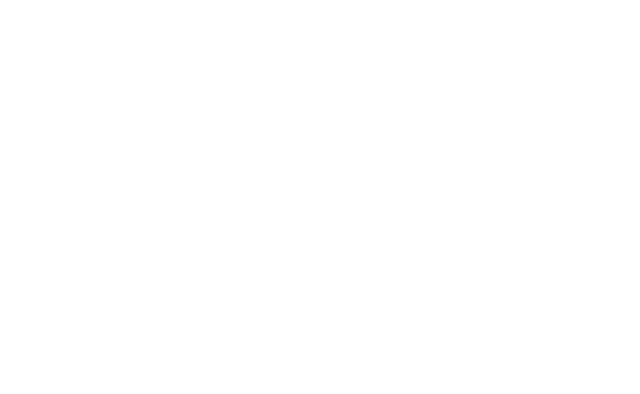
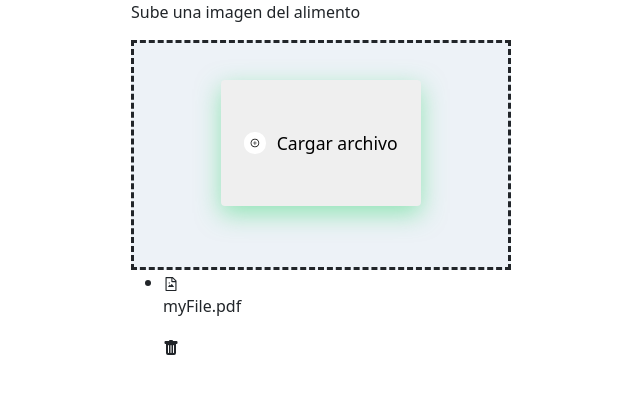
Before and after one commit to Leinad0407/FoodLinkBE, a React (Create React App) app: page /images in a window 1280 px wide. Shown: the top 394 px of the page, without its empty margins (319-959 px from the left). Built offline with nearby package versions, Linux system fonts and the light colour scheme.

Commit message:
upload image format

```diff
--- a/package.json
+++ b/package.json
@@ -7,6 +7,7 @@
     "@testing-library/react": "^13.3.0",
     "@testing-library/user-event": "^13.5.0",
     "bootstrap": "^5.1.3",
+    "bootstrap-icons": "^1.9.1",
     "dotenv": "^16.0.1",
     "moment": "^2.29.4",
     "react": "^18.2.0",
--- /dev/null
+++ b/src/components/FileItem/FileItem.jsx
@@ -0,0 +1,22 @@
+import React from "react";
+import "./FileItem.scss";
+import { AiOutlineFileImage } from "react-icons/ai";
+import { BsFillTrashFill } from "react-icons/bs";
+import { FaSpinner } from "react-icons/fa";
+
+const FileItem = ({ file, deleteFile }) => {
+  return (
+    <li className="list-item" key={file.name}>
+      <AiOutlineFileImage />
+      <p>{file.name}</p>
+      <div className="actions">
+        {file.isUploading && <FaSpinner className="fa-spin" />}
+        {!file.isUploading && (
+          <BsFillTrashFill onClick={() => deleteFile(file.name)} />
+        )}
+      </div>
+    </li>
+  );
+};
+
+export default FileItem;
--- /dev/null
+++ b/src/components/FileList/FileList.jsx
@@ -0,0 +1,22 @@
+import React from "react";
+import FileItem from "../FileItem/FileItem";
+
+const FileList = ({ files, removeFile }) => {
+  const deleteFileHandler = ({ _name }) => {
+    fetch("https://.json", {
+      method: "DELETE",
+    })
+      .then((res) => removeFile(_name))
+      .then((err) => console.error(err));
+  };
+  return (
+    <ul className="file-list">
+      {files &&
+        files.map((f) => (
+          <FileItem key={f.name} file={f} deleteFile={deleteFileHandler} />
+        ))}
+    </ul>
+  );
+};
+
+export default FileList;
--- /dev/null
+++ b/src/components/FileUpload/FileUpload.jsx
@@ -0,0 +1,50 @@
+import React from "react";
+import { AiOutlinePlusCircle } from "react-icons/ai";
+import "./FileUpload.scss";
+import { createImg } from "../../services/postImage";
+
+const FileUpload = ({ files, setFiles, removeFile }) => {
+  const uploadHandler = (event) => {
+    const file = event.tatget.files[0];
+    file.isUploading = true;
+    setFiles([...files, file]);
+
+    // upload file
+    const formData = new FormData();
+    formData.append(file.name, file, file.name);
+
+    const handleSubmit = async (event) => {
+      event.preventDefault();
+      console.log("Jalando Ando");
+      const formData = {
+        files,
+      };
+      try {
+        await createImg(formData);
+      } catch (error) {
+        console.log(error);
+        removeFile(file.name);
+      }
+    };
+  };
+
+  return (
+    <>
+      <div className="file-card">
+        <div className="file-inputs">
+          <input type="file" onChange={uploadHandler} />
+          <button>
+            <i>
+              <AiOutlinePlusCircle />
+            </i>
+            Cargar archivo
+          </button>
+          <p className="mainUpload">Archivos que soporta</p>
+          <p className="infoUpload">PDF, JPG, PNG</p>
+        </div>
+      </div>
+    </>
+  );
+};
+
+export default FileUpload;
--- /dev/null
+++ b/src/components/FileUpload/FileUpload.scss
@@ -0,0 +1,70 @@
+.file-card{
+   background-color: #edf2f7;
+   border: 3px dashed;
+   padding: 1em;
+   min-width: 380px;
+   min-height: 230px;
+   display: flex;
+   justify-content: center;
+   align-items: center;
+   flex-direction: column;
+
+   .file-inputs{
+    position: relative;
+    margin-bottom: 1.5rem;
+
+    input{
+        position: relative;
+        max-width: 200px;
+        height: 46px;
+        z-index: 2;
+        opacity: 0;
+        cursor: pointer;
+    }
+    button{
+        position: absolute;
+        top: 0px;
+        left: 0px;
+        width: 100%;
+        height: 100%;
+        z-index: 1;
+        display: flex;
+        justify-content: center;
+        align-items: center;
+
+        color: black;
+        background-color: green($color: #87e494);
+        font-size: 1.1rem;
+        cursor: pointer;
+        border-radius: 4px;
+        border: none;
+        outline: none;
+        transition: background-color 0.4;
+        box-shadow: 0px 8px 24px rgba($color: #37d875, $alpha: 0.5);
+
+        i{
+            width: 1.5em;
+            height: 1.5em;
+            padding: 0.4em;
+            background-color: #fff;
+            color: black;
+            border-radius: 50%;
+            display: flex;
+            justify-content: center;
+            align-items: center;
+            margin-right: 0.8em;
+            font-size: 0.8em;
+        }
+    }
+    &:hover{
+        button{
+            background-color: #37d875;
+        }
+    }
+}
+}
+
+.infoUpload{
+    color: black;
+    z-index: 2;
+}
--- a/src/pages/UploadImage/UploadImage.scss
+++ b/src/pages/UploadImage/UploadImage.scss
@@ -0,0 +1,7 @@
+.uploadContainer2{
+    max-width: 30%;
+    width: 100%;
+    padding: 30px;
+    background-color: green($color: #76eb9d);
+    border-radius: 20px;
+}
--- a/src/pages/UploadImage/uploadImage.jsx
+++ b/src/pages/UploadImage/uploadImage.jsx
@@ -1,5 +1,28 @@
 import "../UploadImage/UploadImage.scss";
-import Dropzone from "react-dropzone";
-import { useDropzone } from "react-dropzone";
+import { useState } from "react";
+import FileUpload from "../../components/FileUpload/FileUpload";
+import FileList from "../../components/FileList/FileList";
 
-export default function UploadImage() {}
+export default function UploadImage() {
+  const [files, setFiles] = useState([
+    {
+      name: "myFile.pdf",
+    },
+  ]);
+
+  const removeFile = (filename) => {
+    setFiles(files.filter((file) => file.name !== filename));
+  };
+
+  console.log(files);
+
+  return (
+    <>
+      <div className="uploadImageContainer">
+        <p className="titleUpload">Sube una imagen del alimento</p>
+        <FileUpload files={files} setFiles={setFiles}></FileUpload>
+        <FileList files={files} removeFile={removeFile} />
+      </div>
+    </>
+  );
+}
--- /dev/null
+++ b/src/services/postImage.js
@@ -0,0 +1,19 @@
+const generateConfigImg = (body) => {
+  return {
+    method: "POST",
+    headers: {
+      "Content-Type": "Application/JSON",
+    },
+    body: JSON.stringify(body),
+  };
+};
+
+export const createImg = async (body) => {
+  const requestConfigImg = generateConfigImg(body);
+  const responseImg = await fetch(
+    "http://localhost:8080/donations",
+    requestConfigImg
+  );
+  const formdata = await responseImg.json();
+  return formdata;
+};
```
Also changed, not shown: src/components/FileItem/FileItem.scss (added), 1 other file (tests, documents, lock files or other folders).
